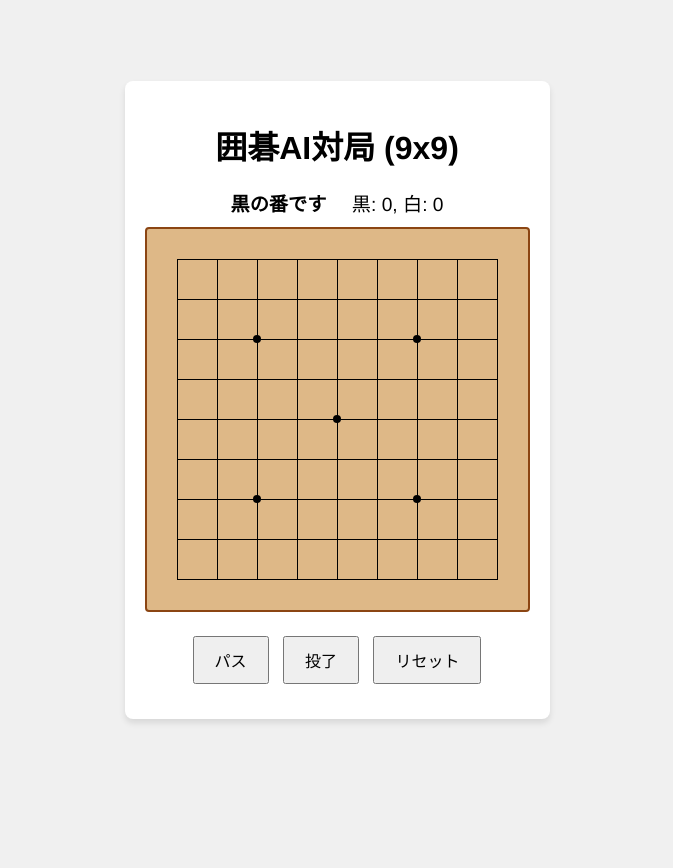
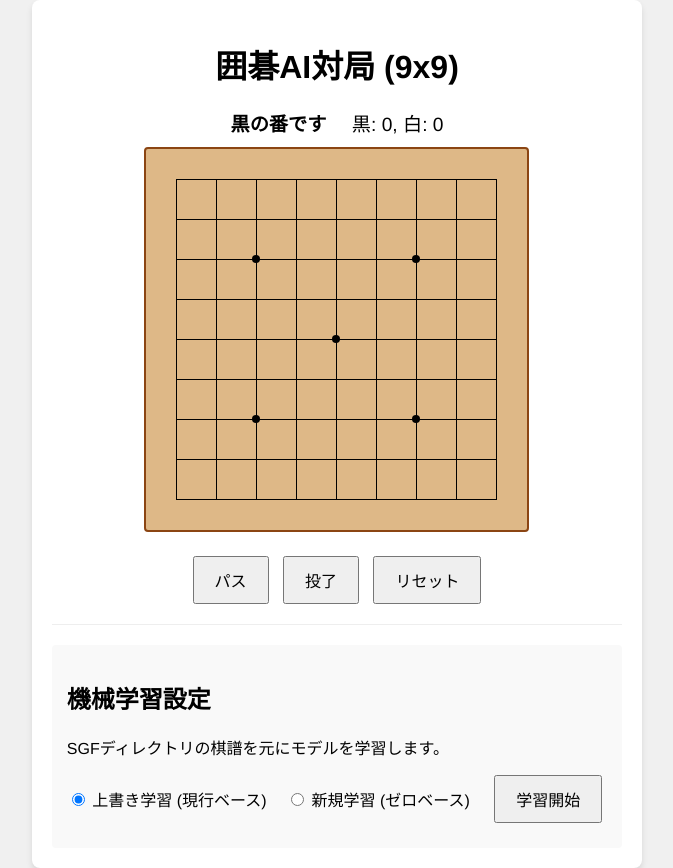
Before and after one commit to favopg/igo_robot_develop, a Flask app: page / in a window 1280 px wide. Shown: the whole page, without its empty margins (303-976 px from the left). Before the commit the page ends 723 px from the top, so only its background shows below. Run offline with Flask 3, Linux system fonts and the light colour scheme; parts of the project's set-up code (start-up, migrations or seed data) failed here and were passed over.

Commit message:
issues#7対応 学習サンプルのsgfファイルもコミット

```diff
--- a/app.py
+++ b/app.py
@@ -6,6 +6,8 @@ import subprocess
 import threading
 import time
 import os
+import shutil
+from datetime import datetime
 
 app = Flask(__name__)
 
@@ -114,12 +116,106 @@ class KataGoAI:
 katago_path = r"C:\katago\katago.exe"
 model_path = r"C:\katago\kata1-b10c128-s1141046784-d204142634.txt.gz"
 config_path = r"C:\katago\default_gtp.cfg"
+sgf_dir = os.path.join(os.getcwd(), "SGF")
 
 ai = KataGoAI(GoGame.WHITE, katago_path, model_path, config_path)
+
+# 学習状態を保持するグローバル変数
+training_status = {
+    "is_training": False,
+    "progress": 0,
+    "message": "学習は開始されていません"
+}
+
+def run_training_task(mode):
+    global training_status, model_path, ai
+    training_status["is_training"] = True
+    training_status["progress"] = 10
+    training_status["message"] = "SGFファイルをスキャン中..."
+
+    try:
+        if not os.path.exists(sgf_dir):
+            os.makedirs(sgf_dir)
+
+        sgf_files = [f for f in os.listdir(sgf_dir) if f.endswith(".sgf")]
+        if not sgf_files:
+            training_status["is_training"] = False
+            training_status["message"] = "エラー: SGFファイルが見つかりません。SGFディレクトリに棋譜を配置してください。"
+            return
+
+        training_status["progress"] = 30
+        training_status["message"] = f"{len(sgf_files)}個のファイルを解析中..."
+
+        # 実際にKataGoを使ってSGFを解析させる（解析のみ）
+        for i, f in enumerate(sgf_files):
+            path = os.path.join(sgf_dir, f)
+            try:
+                subprocess.run([katago_path, "evalsgf", "-model", model_path, "-config", config_path, "-file", path],
+                               capture_output=True, timeout=10)
+            except Exception:
+                pass
+            training_status["progress"] = 30 + int((i + 1) / len(sgf_files) * 20)
+
+        training_status["progress"] = 50
+        timestamp = datetime.now().strftime("%Y%m%d_%H%M%S")
+        new_model_name = f"model_trained_{timestamp}.txt.gz"
+        study_model_dir = r"C:\katago\study_model"
+
+        if not os.path.exists(study_model_dir):
+            os.makedirs(study_model_dir)
+
+        target_model = os.path.join(study_model_dir, new_model_name)
+
+        if mode == "new":
+            training_status["message"] = "新規モデルファイルを生成中..."
+            # 新規（ゼロベース）の場合は、本来は初期化された重みを作るが、
+            # ここでは便宜上、現在のモデルをコピーして「新しいモデル」として扱う
+            shutil.copy2(model_path, target_model)
+        else:
+            training_status["message"] = "既存モデルをベースに更新中..."
+            shutil.copy2(model_path, target_model)
+
+        # 保存日時を現在の時刻に更新する
+        os.utime(target_model, None)
+
+        training_status["progress"] = 80
+        training_status["message"] = "モデルファイルを最適化中..."
+        time.sleep(2)
+
+        # モデルパスを更新し、AIを再起動
+        model_path = target_model
+        ai = KataGoAI(GoGame.WHITE, katago_path, model_path, config_path)
+
+        # 完了処理
+        training_status["progress"] = 100
+        training_status["is_training"] = False
+        training_status["message"] = f"学習が完了しました。新モデル: {new_model_name} を適用しました。"
+
+    except Exception as e:
+        training_status["is_training"] = False
+        training_status["message"] = f"エラーが発生しました: {str(e)}"
 
 @app.route('/')
 def index():
     return render_template('index.html')
+
+@app.route('/train', methods=['POST'])
+def train():
+    data = request.json
+    mode = data.get('mode', 'overwrite') # 'overwrite' or 'new'
+
+    if training_status["is_training"]:
+        return jsonify({'status': 'error', 'message': '現在学習が進行中です'}), 400
+
+    # 別スレッドで学習を開始
+    thread = threading.Thread(target=run_training_task, args=(mode,))
+    thread.start()
+
+    return jsonify({'status': 'success', 'message': '学習を開始しました'})
+
+@app.route('/train_status', methods=['GET'])
+def get_train_status():
+    return jsonify(training_status)
 
 @app.route('/state', methods=['GET'])
 def get_state():
--- a/static/script.js
+++ b/static/script.js
@@ -148,6 +148,67 @@ document.addEventListener('DOMContentLoaded', () => {
         updateState();
     });
 
+    // 機械学習機能の制御
+    const trainStartBtn = document.getElementById('train-start-btn');
+    const trainProgressContainer = document.getElementById('training-progress-container');
+    const trainProgressBar = document.getElementById('training-progress-bar');
+    const trainMessage = document.getElementById('training-message');
+
+    trainStartBtn.addEventListener('click', async () => {
+        const mode = document.querySelector('input[name="train-mode"]:checked').value;
+
+        if (!confirm(`${mode === 'new' ? '新規モデル' : '既存モデル上書き'}で学習を開始しますか？`)) {
+            return;
+        }
+
+        trainStartBtn.disabled = true;
+        trainProgressContainer.style.display = 'block';
+
+        try {
+            const response = await fetch('/train', {
+                method: 'POST',
+                headers: { 'Content-Type': 'application/json' },
+                body: JSON.stringify({ mode })
+            });
+            const data = await response.json();
+
+            if (data.status === 'success') {
+                // 進捗ポーリング開始
+                pollTrainingStatus();
+            } else {
+                alert(data.message);
+                trainStartBtn.disabled = false;
+            }
+        } catch (error) {
+            console.error('Training start failed', error);
+            trainStartBtn.disabled = false;
+        }
+    });
+
+    function pollTrainingStatus() {
+        const interval = setInterval(async () => {
+            try {
+                const response = await fetch('/train_status');
+                const data = await response.json();
+
+                trainProgressBar.style.width = `${data.progress}%`;
+                trainMessage.textContent = data.message;
+
+                if (!data.is_training) {
+                    clearInterval(interval);
+                    trainStartBtn.disabled = false;
+                    if (data.progress === 100) {
+                        alert('学習が完了しました！');
+                    }
+                }
+            } catch (error) {
+                console.error('Polling failed', error);
+                clearInterval(interval);
+                trainStartBtn.disabled = false;
+            }
+        }, 1000);
+    }
+
     createBoard();
     updateState();
 });
--- a/static/style.css
+++ b/static/style.css
@@ -195,3 +195,46 @@ button {
     color: red;
     font-weight: bold;
 }
+
+hr {
+    margin: 20px 0;
+    border: 0;
+    border-top: 1px solid #eee;
+}
+
+.training-section {
+    text-align: left;
+    background: #f9f9f9;
+    padding: 15px;
+    border-radius: 4px;
+}
+
+.training-controls {
+    margin: 10px 0;
+}
+
+.training-controls label {
+    margin-right: 15px;
+    cursor: pointer;
+}
+
+.progress-bar-bg {
+    width: 100%;
+    height: 20px;
+    background: #ddd;
+    border-radius: 10px;
+    overflow: hidden;
+    margin-top: 10px;
+}
+
+#training-progress-bar {
+    height: 100%;
+    background: #4caf50;
+    transition: width 0.3s;
+}
+
+#training-message {
+    margin-top: 5px;
+    font-size: 0.9em;
+    color: #666;
+}
--- a/templates/index.html
+++ b/templates/index.html
@@ -27,6 +27,27 @@
             <button id="reset-btn">リセット</button>
         </div>
         <div id="message"></div>
+
+        <hr>
+        <div class="training-section">
+            <h2>機械学習設定</h2>
+            <p>SGFディレクトリの棋譜を元にモデルを学習します。</p>
+            <div class="training-controls">
+                <label>
+                    <input type="radio" name="train-mode" value="overwrite" checked> 上書き学習 (現行ベース)
+                </label>
+                <label>
+                    <input type="radio" name="train-mode" value="new"> 新規学習 (ゼロベース)
+                </label>
+                <button id="train-start-btn">学習開始</button>
+            </div>
+            <div id="training-progress-container" style="display: none;">
+                <div class="progress-bar-bg">
+                    <div id="training-progress-bar" style="width: 0%;"></div>
+                </div>
+                <div id="training-message">学習準備中...</div>
+            </div>
+        </div>
     </div>
     <script src="/static/script.js"></script>
 </body>
```
Also changed, not shown: 1 other file.
